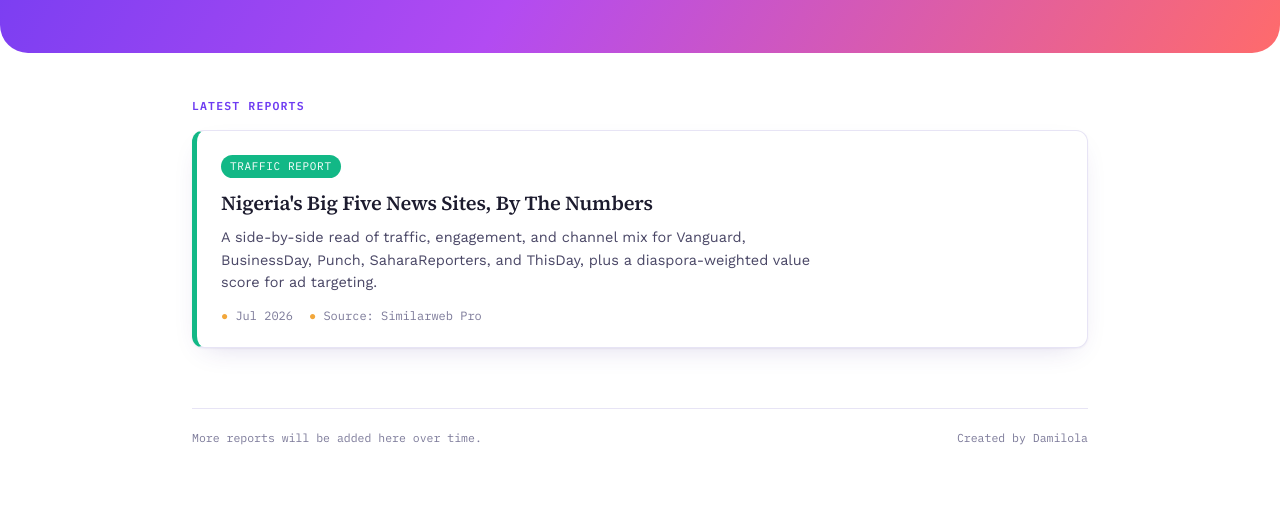
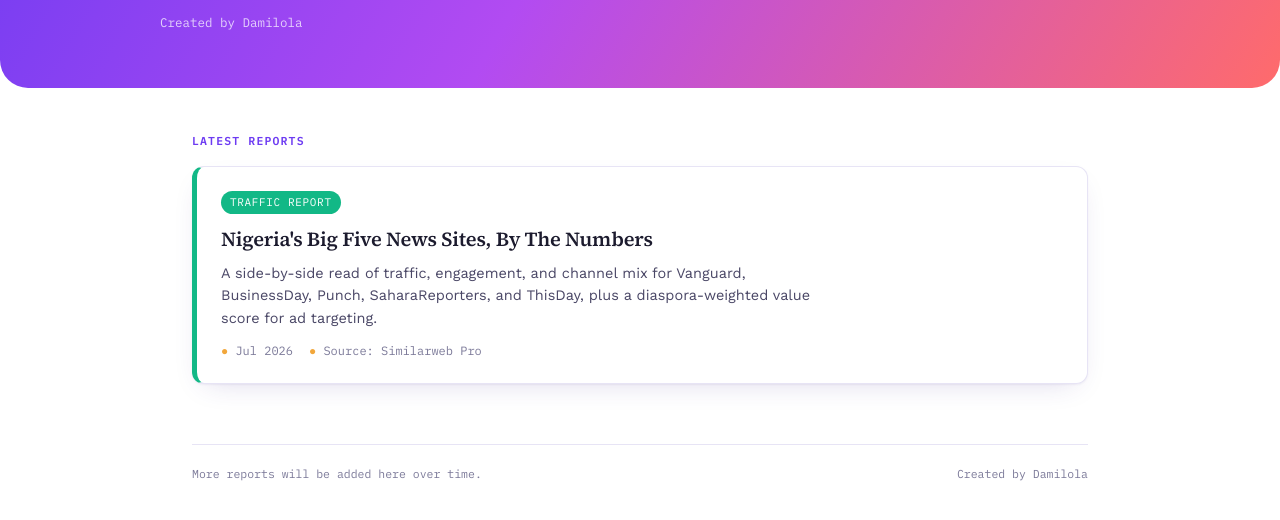
Before and after one commit to damilola-01/BLL-market-traffic-reports, a plain HTML site: page index.html in a window 1280 px wide. Shown: the part 250-770 px from the top of the page. Drawn offline with nearby package versions, Linux system fonts and the light colour scheme.

Commit message:
Make 'Created by Damilola' byline visible in the header, not just footer

```diff
--- a/index.html
+++ b/index.html
@@ -115,6 +115,12 @@ h1{
   max-width:62ch;
   margin:0;
 }
+.byline{
+  font-family:'IBM Plex Mono',monospace;
+  font-size:12.5px;
+  color:rgba(255,255,255,0.75);
+  margin:2px 0 0;
+}
 
 .section-label{
   font-family:'IBM Plex Mono',monospace;
@@ -209,6 +215,7 @@ footer{
       <span class="eyebrow">BuyLetLive &middot; PR &amp; Media Research</span>
       <h1>Market & Traffic Reports</h1>
       <p class="dek">Built for PR: mapping where Nigerians in the diaspora actually spend their time online, so BuyLetLive's press placements, partnerships, and campaigns land on the platforms that reach them.</p>
+      <p class="byline">Created by Damilola</p>
     </header>
   </div>
 </div>
```
Also changed, not shown: reports/nigeria-news-traffic/index.html (+7 -0 lines).
